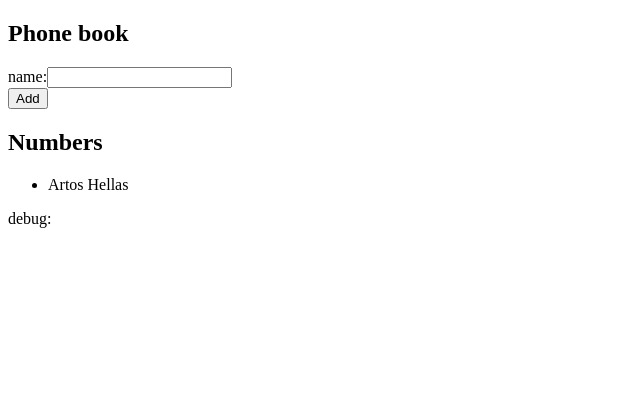
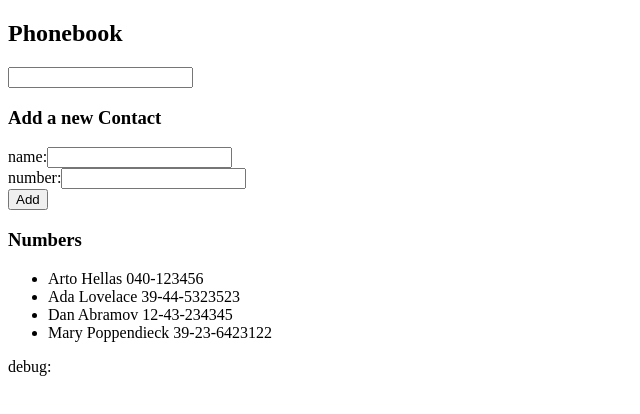
Before and after one commit to Reyabdul/phonebook, a React (Vite) app: page / in a window 1280 px wide. Shown: the top 414 px of the page, without its empty margins (0-640 px from the left). Built offline with nearby package versions, Linux system fonts and the light colour scheme.

Commit message:
Refactor code to utilize components

```diff
--- a/package.json
+++ b/package.json
@@ -10,6 +10,7 @@
     "preview": "vite preview"
   },
   "dependencies": {
+    "json-server": "^1.0.0-beta.3",
     "react": "^18.3.1",
     "react-dom": "^18.3.1"
   },
--- a/src/App.jsx
+++ b/src/App.jsx
@@ -1,23 +1,27 @@
 import { useState } from "react";
+import Filter from "./components/Filter";
+import PersonForm from "./components/PersonForm";
+import Persons from "./components/Persons";
 
 const App = () => {
   const [persons, setPersons] = useState([
-    {
-      name: "Artos Hellas",
-      id: "1",
-    },
+    { name: "Arto Hellas", number: "040-123456", id: 1 },
+    { name: "Ada Lovelace", number: "39-44-5323523", id: 2 },
+    { name: "Dan Abramov", number: "12-43-234345", id: 3 },
+    { name: "Mary Poppendieck", number: "39-23-6423122", id: 4 },
   ]);
 
-  // console.log(persons)
+  const [newName, setNewName] = useState("");
+  const [newNumber, setNewNumber] = useState("");
+  const [newFilter, setFilter] = useState("");
 
-  const [newName, setNewName] = useState("");
-
-  const addName = (event) => {
+  const addNewContact = (event) => {
     event.preventDefault();
     // console.log("button clicked", event.target)
 
     const newContact = {
       name: newName,
+      number: newNumber,
       id: String(persons.length + 1),
     };
 
@@ -31,6 +35,7 @@
     }
 
     setPersons(persons.concat(newContact));
+    setNewNumber("");
     setNewName("");
   };
 
@@ -41,25 +46,33 @@
     setNewName(event.target.value);
   };
 
+  const handleNumberChange = (event) => {
+    // console.log(event.target.value)
+    setNewNumber(event.target.value);
+  };
+
+  const handleFilterChange = (event) => {
+    // console.log(event.target.value)
+    setFilter(event.target.value);
+  };
+
   return (
     <div>
-      <h2>Phone book</h2>
-      <form onSubmit={addName}>
-        <div>
-          name:
-          <input value={newName} onChange={handleNameChange} />
-        </div>
-        <div>
-          <button type="submit">Add</button>
-        </div>
-      </form>
+      <Filter newFilter={newFilter} handleFilterChange={handleFilterChange} />
 
-      <h2>Numbers</h2>
-      <ul>
-        {persons.map((person) => (
-          <li key={person.id}>{person.name}</li>
-        ))}
-      </ul>
+      <h3>Add a new Contact</h3>
+
+      <PersonForm
+        newName={newName}
+        newNumber={newNumber}
+        handleNameChange={handleNameChange}
+        handleNumberChange={handleNumberChange}
+        addNewContact={addNewContact}
+      />
+
+      <h3>Numbers</h3>
+      <Persons persons={persons} />
+
       <div>debug: {newName}</div>
     </div>
   );
--- /dev/null
+++ b/src/components/Filter.jsx
@@ -0,0 +1,15 @@
+import React from "react";
+
+const Filter = ({newFilter, handleFilterChange}) => {
+
+  return (
+    <div>
+      <h2>Phonebook</h2>
+      <div>
+      <input name={newFilter} onChange={handleFilterChange} value={newFilter} />
+      </div>
+    </div>
+  )
+}
+
+export default Filter;
--- /dev/null
+++ b/src/components/PersonForm.jsx
@@ -0,0 +1,22 @@
+import React from "react";
+
+const PersonForm = ({addNewContact, newName, newNumber, handleNameChange, handleNumberChange}) => {
+console.log(newName)
+  return (
+    <div>
+      <form onSubmit={addNewContact}>
+        <div>
+          name:
+          <input value={newName} onChange={handleNameChange} />
+        </div>
+        number:
+        <input value={newNumber} onChange={handleNumberChange} />
+        <div>
+          <button type="submit">Add</button>
+        </div>
+      </form>
+    </div>
+  );
+}
+
+export default PersonForm;
--- /dev/null
+++ b/src/components/Persons.jsx
@@ -0,0 +1,21 @@
+import React from "react";
+
+const Persons = ({persons}) => {
+
+  console.log(persons)
+  return (
+    <div>
+      <ul>
+        {persons.map((person) => (
+          <li
+            key={person.id}
+          >
+            {person.name} {person.number}
+          </li>
+        ))}
+      </ul>
+    </div>
+  );
+};
+
+export default Persons;
```
Also changed, not shown: 1 other file (tests, documents, lock files or other folders).
